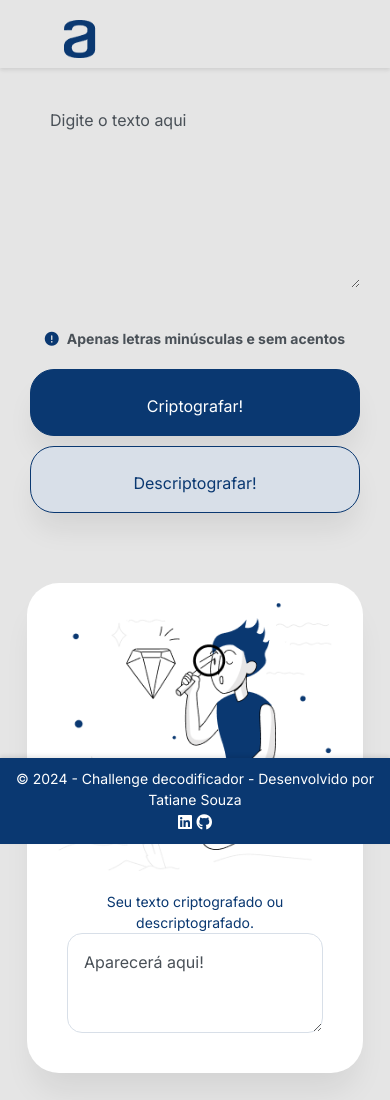
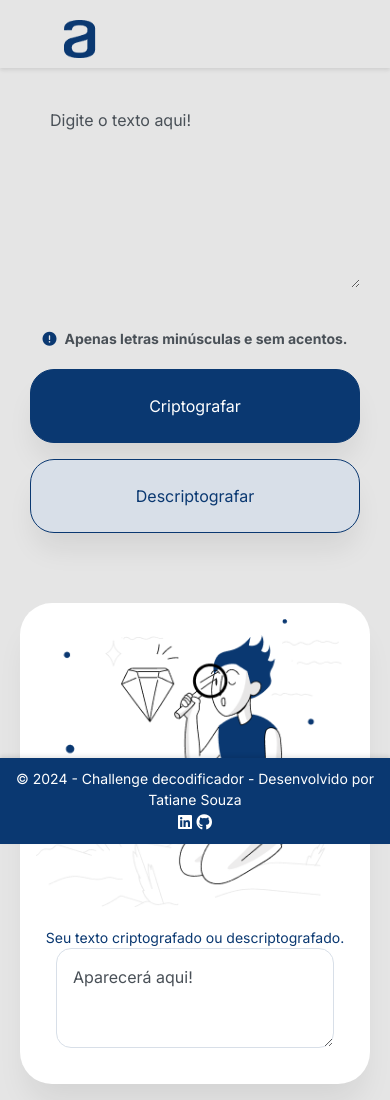
Before and after one commit to Sowza82/Challenge-decodificador_T07, a plain HTML site: page index.html in a window 390 px wide. Drawn offline with Linux system fonts and the light colour scheme.

Commit message:
adicionando ajustes finais do projeto

```diff
--- a/css/style.css
+++ b/css/style.css
@@ -54,7 +54,7 @@ main {
     gap: 40px;
     max-width: 100%;
     margin-top: -20px;
-    margin-bottom: 80px;
+    margin-bottom: 60px;
     padding: 20px;
     position: relative;
 }
@@ -251,8 +251,10 @@ main {
 .btn-criptografar:focus,
 .btn-desencriptar:focus,
 .btn-copiar:focus {
-    outline: 3px solid var(--cor-alerta);
-    outline-offset: 2px;
+    outline: 3px solid var(--cor-alerta); /* Contorno mais espesso para maior visibilidade */
+    outline-offset: 4px; /* Aumenta o espaçamento entre o contorno e o botão */
+    box-shadow: 0 0 0 4px rgba(10, 56, 113, 0.5); /* Adiciona uma sombra leve ao redor do contorno */
+    transition: outline 0.2s ease-in-out, box-shadow 0.2s ease-in-out; /* Suaviza a transição de foco */
 }
 
 
@@ -295,20 +297,30 @@ footer a:hover {
 @media (max-width: 768px) {
     .texto {
         padding: 10px;
+        max-width: 100%;
     }
 
     .botoes {
         flex-direction: column;
-        gap: 10px;
+        gap: 16px;
+        width: 100%;
     }
 
     .btn-criptografar,
     .btn-desencriptar,
     .btn-copiar {
         width: 100%;
+        height: auto;
     }
 
     .btn-copiar {
         display: block;
     }
+    .mensagem {
+        max-width: 100%;
+        padding: 16px;
+    }
+    .resposta {
+        max-width: 100%;
+    }
 }
--- a/index.html
+++ b/index.html
@@ -20,14 +20,14 @@
     <!-- Principal -->
     <main>
         <section class="texto">
-            <textarea class="text-area" cols="41" rows="4" placeholder="Digite o texto aqui" aria-label="Campo para digitar o texto a ser criptografado ou descriptografado"></textarea>
+            <textarea class="text-area" cols="41" rows="4" placeholder="Digite o texto aqui!" aria-label="Campo para digitar o texto a ser criptografado ou descriptografado"></textarea>
             <div class="text-aviso">
                 <i class="fa-solid fa-circle-exclamation img-aviso"></i>
-                <p>Apenas letras minúsculas e sem acentos</p>
+                <p>Apenas letras minúsculas e sem acentos.</p>
             </div>
             <div class="botoes">
-                <button type="button" class="btn-criptografar">Criptografar!</button>
-                <button type="button" class="btn-desencriptar">Descriptografar!</button>
+                <button type="button" class="btn-criptografar">Criptografar</button>
+                <button type="button" class="btn-desencriptar">Descriptografar</button>
             </div>
         </section>
 
```
Also changed, not shown: 1 other file.
